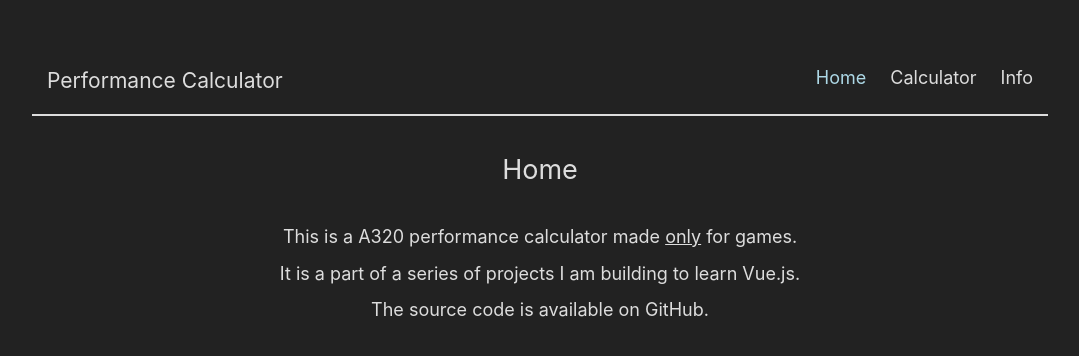
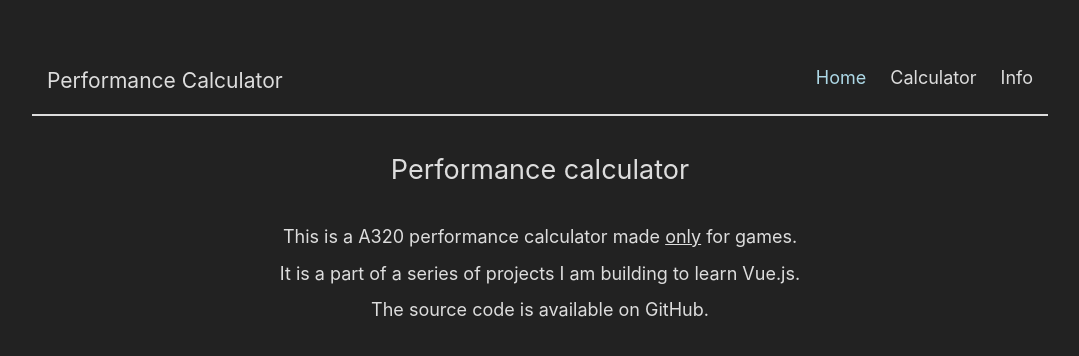
Before and after one commit to d4vss/performance-calculator, a Vue app: page / in a window 1280 px wide. Shown: the top 356 px of the page, without its empty margins (100-1179 px from the left). Built offline with nearby package versions, Linux system fonts and the light colour scheme.

Commit message:
Update HomeView.vue

```diff
--- a/src/views/HomeView.vue
+++ b/src/views/HomeView.vue
@@ -1,6 +1,6 @@
 <template>
     <div class="page">
-        <h2>Home</h2>
+        <h2>Performance calculator</h2>
         <div>
             <p>
                 This is a A320 performance calculator made <span class="underline">only</span> for games.
@@ -9,7 +9,7 @@
                 It is a part of a series of projects I am building to learn Vue.js.
             </p>
             <p>
-                The source code is available on <a class="hover-underline-animation" href="https://github.com/d4vss/performance-calculator">GitHub</a>.
+                The source code is available on <a class="hover-underline-animation" target=_blank href="https://github.com/d4vss/performance-calculator">GitHub</a>.
             </p>
         </div>
     </div>
```
